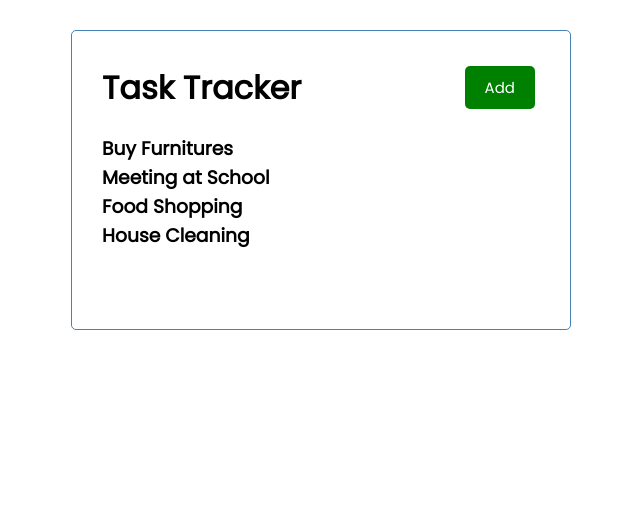
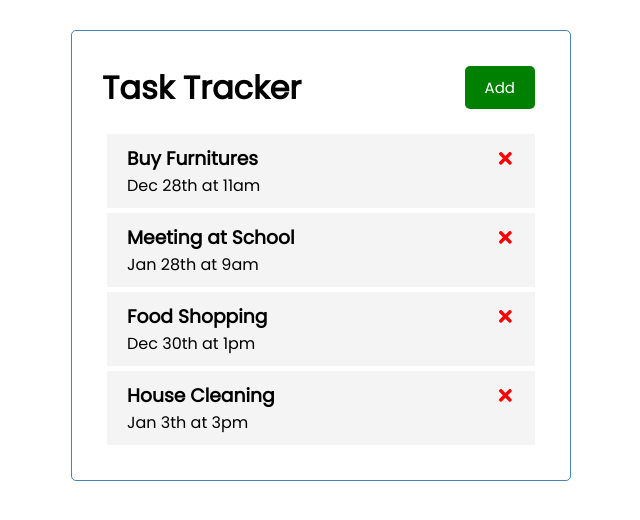
Before and after one commit to singhvikramjeet786/react-task-tracker, a React (Create React App) app: page / in a window 1280 px wide. Shown: the top 520 px of the page, without its empty margins (319-959 px from the left). Built offline with nearby package versions, Linux system fonts and the light colour scheme.

Commit message:
added code for displaying & deleting tasks

```diff
--- a/package.json
+++ b/package.json
@@ -8,6 +8,7 @@
     "@testing-library/user-event": "^13.5.0",
     "react": "^18.2.0",
     "react-dom": "^18.2.0",
+    "react-icons": "^4.12.0",
     "react-scripts": "5.0.1",
     "web-vitals": "^2.1.4"
   },
--- a/src/App.js
+++ b/src/App.js
@@ -1,12 +1,46 @@
 import Header from './components/Header.js';
 import Tasks from './components/Tasks.js';
+import { useState } from "react"
 
 function App() {
-  const name = "Vikram";
+  // const name = "Vikram";
+  const [taskList, setTasks] = useState([
+    {
+      id: 1,
+      text: 'Buy Furnitures',
+      day: 'Dec 28th at 11am',
+      reminder: true,
+    },
+    {
+      id: 2,
+      text: 'Meeting at School',
+      day: 'Jan 28th at 9am',
+      reminder: false,
+    },
+    {
+      id: 3,
+      text: 'Food Shopping',
+      day: 'Dec 30th at 1pm',
+      reminder: true,
+    },
+    {
+      id: 4,
+      text: 'House Cleaning',
+      day: 'Jan 3th at 3pm',
+      reminder: true,
+    }
+  ]);
+
+  //delete Task function
+  const deleteTask = (id) =>{
+    console.log('Delete',id);
+    setTasks(taskList.filter((task)=>task.id !== id))
+  }
+
   return (
     <div className="container">
-      <Header title="Task Tracker"/>
-      <Tasks/>
+      <Header title="Task Tracker" />
+      {taskList.length > 0 ? <Tasks tasks={taskList} onDelete={deleteTask}/> : <p>No Tasks to Show</p>}
       {/* <Header title={1}/> */}
     </div>
   );
--- /dev/null
+++ b/src/components/Task.js
@@ -0,0 +1,13 @@
+import {FaTimes} from 'react-icons/fa'
+
+const Task = ({task, onDelete}) => {
+  return (
+    <div className="task">
+        <h3>{task.text} <FaTimes style={{color:'red', cursor:'pointer'}}
+        onClick={()=> onDelete(task.id)}/></h3>
+        <p>{task.day}</p>
+    </div>
+  )
+}
+
+export default Task
--- a/src/components/Tasks.js
+++ b/src/components/Tasks.js
@@ -1,35 +1,13 @@
-const taskList = [
-    {
-        id:1,
-        text: 'Buy Furnitures',
-        day:'Dec 28th at 11am',
-        reminder: true,
-    },
-    {
-        id:2,
-        text: 'Meeting at School',
-        day:'Jan 28th at 9am',
-        reminder: false,
-    },
-    {
-        id:3,
-        text: 'Food Shopping',
-        day:'Dec 30th at 1pm',
-        reminder: true,
-    },
-    {
-        id:4,
-        text: 'House Cleaning',
-        day:'Jan 3th at 3pm',
-        reminder: true,
-    }
-]
+import Task from "./Task"
 
-const Tasks = () => {
+const Tasks = ({tasks, onDelete}) => {
+
+
   return (
+    // setTasks([...taskList, {id:5,text:"VIK",day:"test",reminder:true}])
     <>
-        {taskList.map((task) => (
-        <h3 key={task.id}>{task.text}</h3>
+        {tasks.map((task) => (
+        <Task key={task.id} task={task} onDelete={onDelete}/>
         ))}
     </>
   )
```
Also changed, not shown: 1 other file (tests, documents, lock files or other folders).
